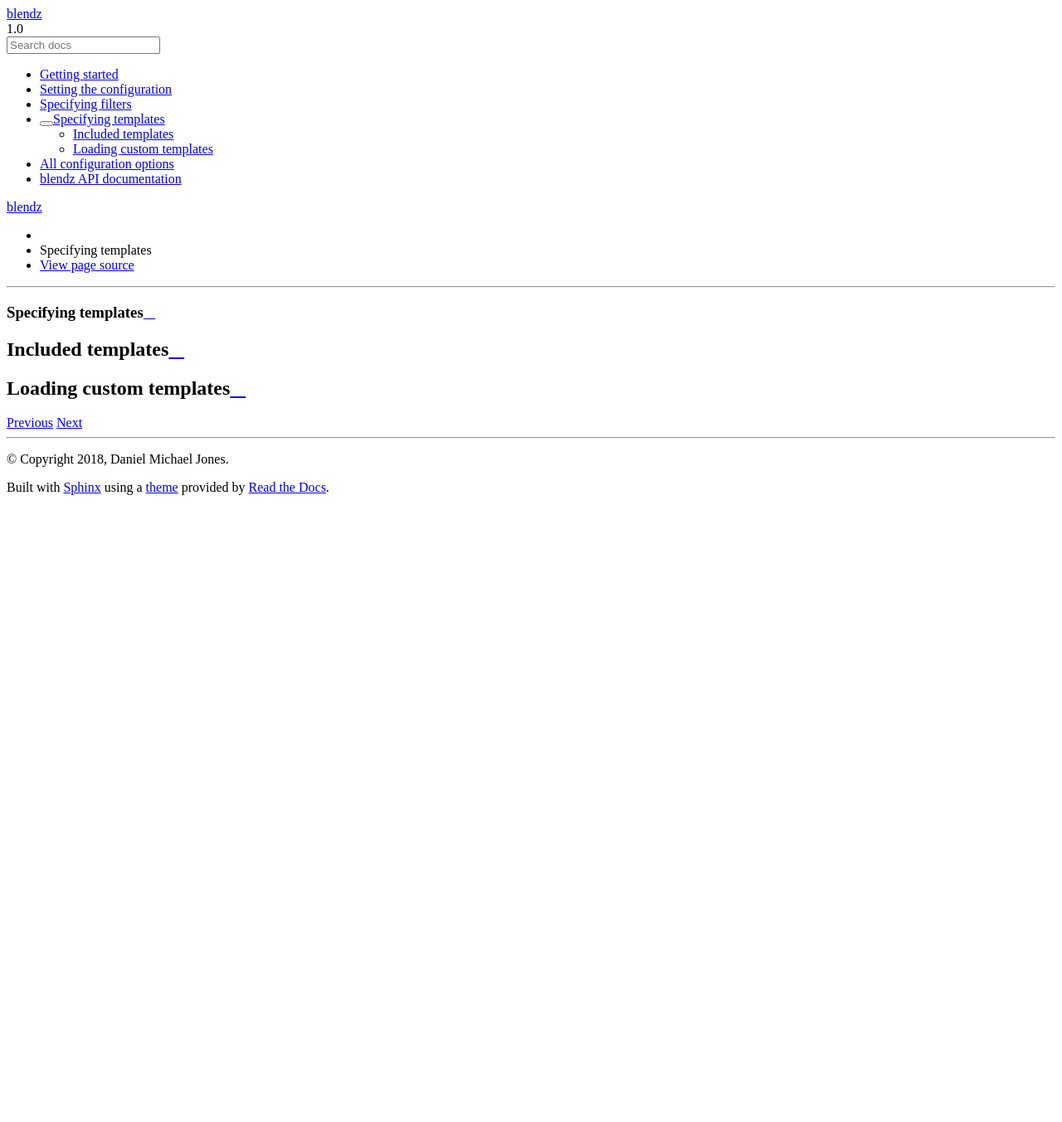
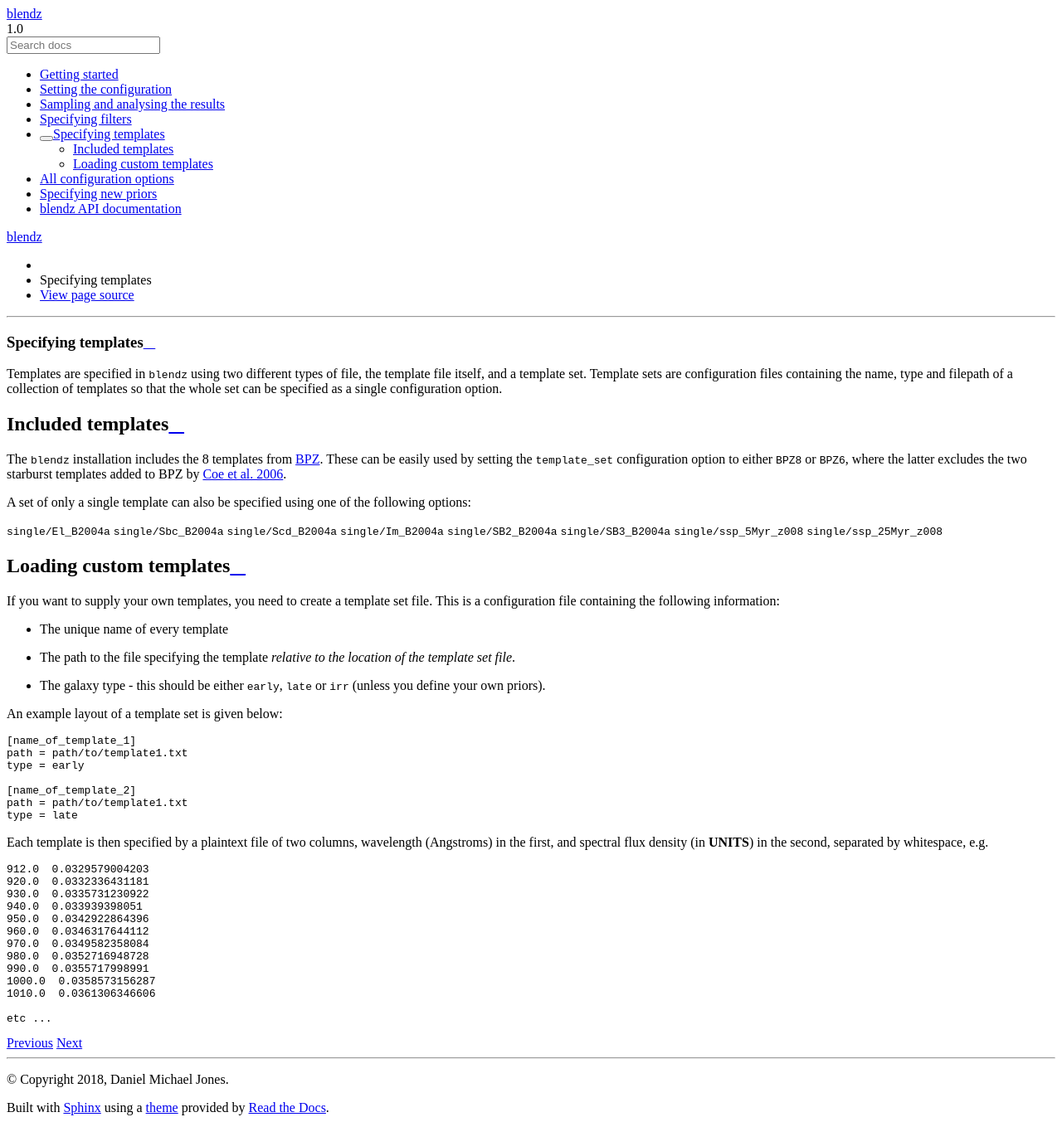
Before and after one commit to danmichaeljones/blendz, a Sphinx documentation site: the page built from docs/source/specifyTemplates.rst, in a window 1280 px wide. Shown: the whole page at 83% size. Built offline with Sphinx 7.4.7 and the Read the Docs theme 2.0.0, drawn with Linux system fonts in a browser that asks for light colours; before the commit the page ends 900 px from its top, so only the background shows below that.

Commit message:
New docs pages

```diff
--- a/docs/source/gettingStarted/gettingStarted.rst
+++ b/docs/source/gettingStarted/gettingStarted.rst
@@ -17,6 +17,7 @@
                        sigma_cols = [2, 4, 6, 8, 10, 12],
                        ref_band = 2, ref_mag_lo = 20, ref_mag_hi = 32,
                        zero_point_errors = [0.01, 0.01, 0.01, 0.01, 0.01, 0.01],
+                       template_set='BPZ6',
                        filters=['HST_ACS_WFC_F435W', 'HST_ACS_WFC_F606W', \
                                 'HST_ACS_WFC_F775W', 'HST_ACS_WFC_F850LP', \
                                 'nic3_f110w', 'nic3_f160w'])
--- a/docs/source/index.rst
+++ b/docs/source/index.rst
@@ -9,7 +9,9 @@
 
    gettingStarted/gettingStarted
    settingConfig/settingConfig
+   sampleResults
    specifyFilters
    specifyTemplates
    allOptions
+   newPriors
    api
--- /dev/null
+++ b/docs/source/sampleResults.rst
@@ -0,0 +1,2 @@
+Sampling and analysing the results
+===================================
--- a/docs/source/specifyTemplates.rst
+++ b/docs/source/specifyTemplates.rst
@@ -1,10 +1,74 @@
 Specifying templates
 =====================
+
+Templates are specified in ``blendz`` using two different types of file, the template
+file itself, and a template set. Template sets are configuration files containing the
+name, type and filepath of a collection of templates so that the whole set can be
+specified as a single configuration option.
 
 
 Included templates
 -------------------
 
+The ``blendz`` installation includes the 8 templates from
+`BPZ <http://www.stsci.edu/~dcoe/BPZ/>`_. These can be easily used by setting the
+``template_set`` configuration option to either ``BPZ8`` or ``BPZ6``, where the latter
+excludes the two starburst templates added to BPZ by
+`Coe et al. 2006 <http://adsabs.harvard.edu/abs/2006AJ....132..926C>`_.
+
+A set of only a single template can also be specified using one of the following options:
+
+
+``single/El_B2004a``
+``single/Sbc_B2004a``
+``single/Scd_B2004a``
+``single/Im_B2004a``
+``single/SB2_B2004a``
+``single/SB3_B2004a``
+``single/ssp_5Myr_z008``
+``single/ssp_25Myr_z008``
+
+
 
 Loading custom templates
 -------------------------
+
+If you want to supply your own templates, you need to create a template set file. This
+is a configuration file containing the following information:
+
+- The unique name of every template
+
+- The path to the file specifying the template *relative to the location of the template set file*.
+
+- The galaxy type - this should be either ``early``, ``late`` or ``irr`` (unless you define your own priors).
+
+An example layout of a template set is given below:
+
+.. code:: ini
+
+  [name_of_template_1]
+  path = path/to/template1.txt
+  type = early
+
+  [name_of_template_2]
+  path = path/to/template1.txt
+  type = late
+
+Each template is then specified by a plaintext file of two columns, wavelength (Angstroms) in the
+first, and spectral flux density (in **UNITS**) in the second, separated by whitespace, e.g.
+
+.. code:: ini
+
+  912.0  0.0329579004203
+  920.0  0.0332336431181
+  930.0  0.0335731230922
+  940.0  0.033939398051
+  950.0  0.0342922864396
+  960.0  0.0346317644112
+  970.0  0.0349582358084
+  980.0  0.0352716948728
+  990.0  0.0355717998991
+  1000.0  0.0358573156287
+  1010.0  0.0361306346606
+
+  etc ...
```
Also changed, not shown: docs/source/newPriors.rst (added, +61 -0 lines), docs/source/settingConfig/settingConfig.rst (+5 -2 lines).
